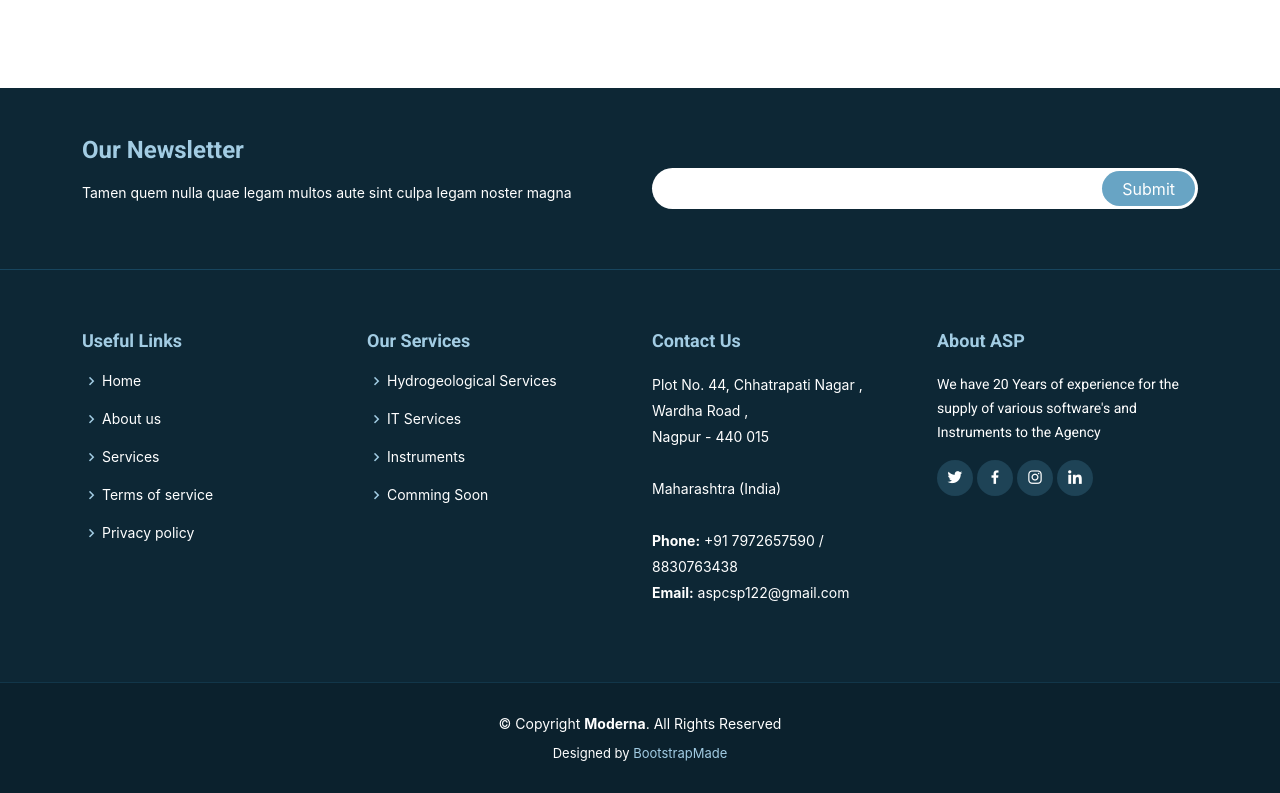
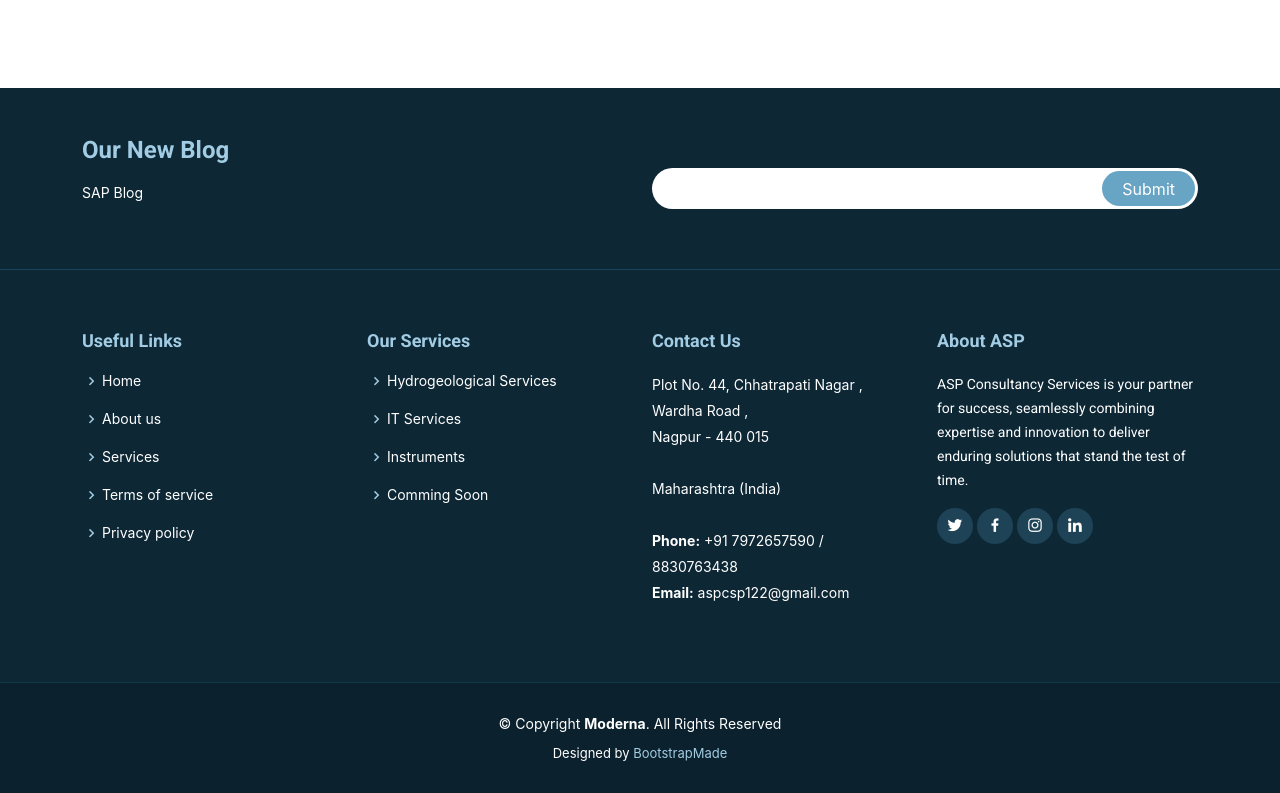
Before and after one commit to MehvishSheikh/asp_website, a React (Create React App) app: page /IT-0 in a window 1280 px wide. Shown: the part 2386-3179 px from the top of the page. Built offline with nearby package versions, Linux system fonts and the light colour scheme.

Commit message:
doneihwvec

```diff
--- a/src/components/FooterComponent.js
+++ b/src/components/FooterComponent.js
@@ -15,10 +15,9 @@ const FooterComponent = () => {
                     <div className="container">
                         <div className="row">
                             <div className="col-lg-6">
-                                <h4>Our Newsletter</h4>
+                                <h4>Our New Blog</h4>
                                 <p>
-                                    Tamen quem nulla quae legam multos aute sint culpa legam noster
-                                    magna
+                                    SAP Blog
                                 </p>
                             </div>
                             <div className="col-lg-6">
@@ -98,8 +97,9 @@ const FooterComponent = () => {
                             <div className="col-lg-3 col-md-6 footer-info">
                                 <h3>About ASP</h3>
                                 <p>
-                                    We have 20 Years of experience
-                                    for the supply of various software's and Instruments to the Agency
+                                ASP Consultancy Services is your partner for success, seamlessly
+                                combining expertise and innovation to deliver enduring solutions
+                                that stand the test of time.
                                 </p>
                                 <div className="social-links mt-3">
                                     <a href="#" className="twitter">
```
